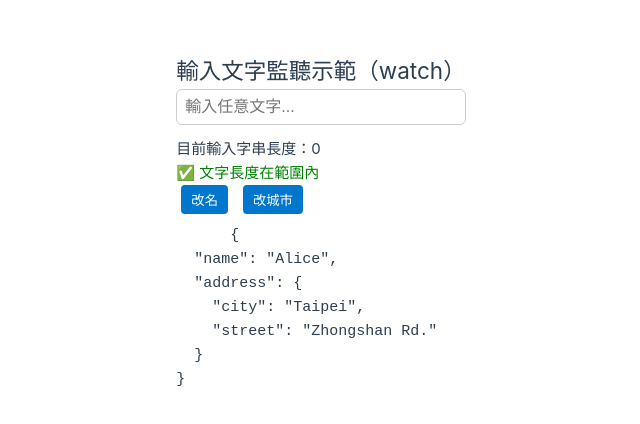
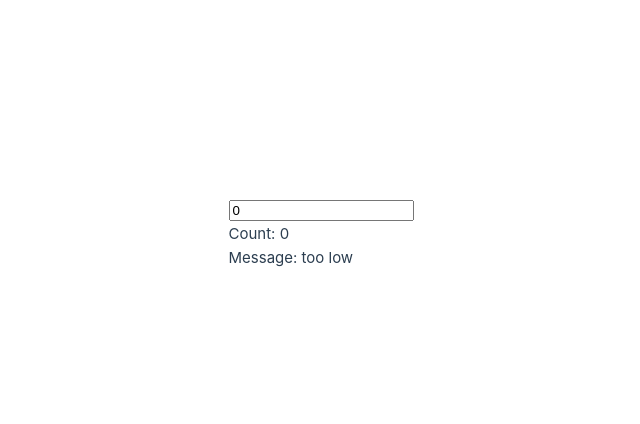
Before and after one commit to Kevin6065/SourceTreeFolder, a Vue app: page / in a window 1280 px wide. Shown: the part 166-590 px from the top of the page, without its empty margins (319-959 px from the left). Built offline with nearby package versions, Linux system fonts and the light colour scheme.

Commit message:
10/17上課進度

```diff
--- a/src/App.vue
+++ b/src/App.vue
@@ -26,6 +26,7 @@
 import RefComponent from './components/RefComponent.vue'
 import WatchRef from './components/WatchRef.vue'
 import WatchDeepAndMutiValues from './components/WatchDeepAndMutiValues.vue'
+import WatchEffectComp from './components/WatchEffectComp.vue'
 </script>
 
 <template>
@@ -64,8 +65,9 @@
     <OnUnmounted />
     <onUpdated /> -->
     <!-- <RefComponent /> -->
-    <WatchRef />
-    <WatchDeepAndMutiValues />
+    <!-- <WatchRef />
+    <WatchDeepAndMutiValues /> -->
+    <WatchEffectComp />
   </main>
 </template>
 
--- a/src/components/WatchDeepAndMutiValues.vue
+++ b/src/components/WatchDeepAndMutiValues.vue
@@ -30,7 +30,7 @@
 watch(
   () => user.address,
   (newVal) => {
-    console.log('修改 city (無 deep) : ', newVal)
+    console.log('監聽city (有 deep) : ', newVal)
   },
 )
 
@@ -39,7 +39,7 @@
   (val) => {
     console.log('修改 city (無 deep) : ', val)
   },
-  { deep: true },
+  { immediate: true, deep: true },
 )
 
 watch([() => user.name, () => user.address.city], ([newName, newCity], [OldName, OldCity]) => {
--- /dev/null
+++ b/src/components/WatchEffectComp.vue
@@ -0,0 +1,35 @@
+<script setup>
+import { ref, watchEffect } from 'vue'
+const guess = ref(Math.floor(Math.random() * 100))
+const count = ref(0)
+const message = ref('')
+
+// 限制count輸入數字範圍, 0-100
+watchEffect(() => {
+  if (count.value < 0) {
+    count.value = 0
+  } else if (count.value > 100) {
+    count.value = 100
+  }
+})
+
+watchEffect(() => {
+  if (count.value < guess.value) {
+    message.value = 'too low'
+  } else if (count.value > guess.value) {
+    message.value = 'too hight'
+  } else {
+    message.value = 'Correct'
+  }
+})
+</script>
+
+<template>
+  <div>
+    <input v-model="count" type="number" />
+    <p>Count: {{ count }}</p>
+    <p>Message: {{ message }}</p>
+  </div>
+</template>
+
+<style scoped></style>
```
